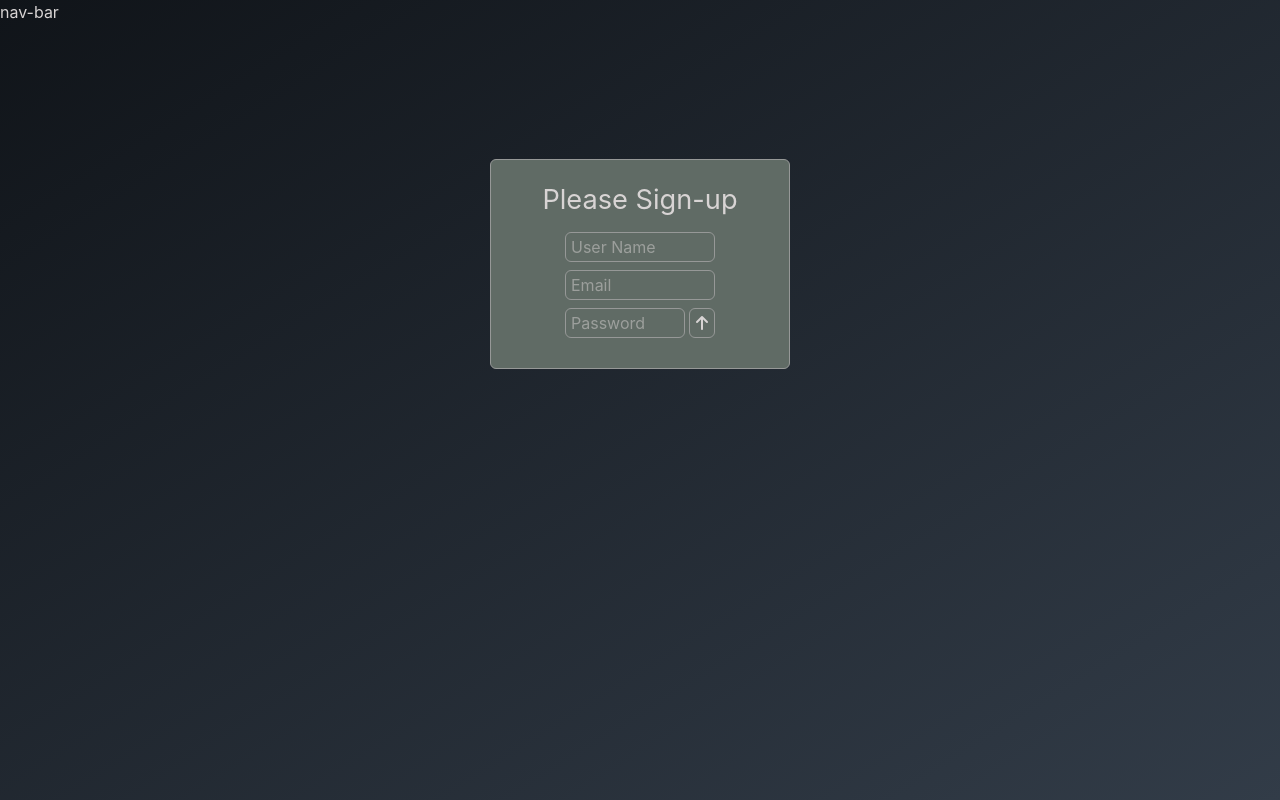
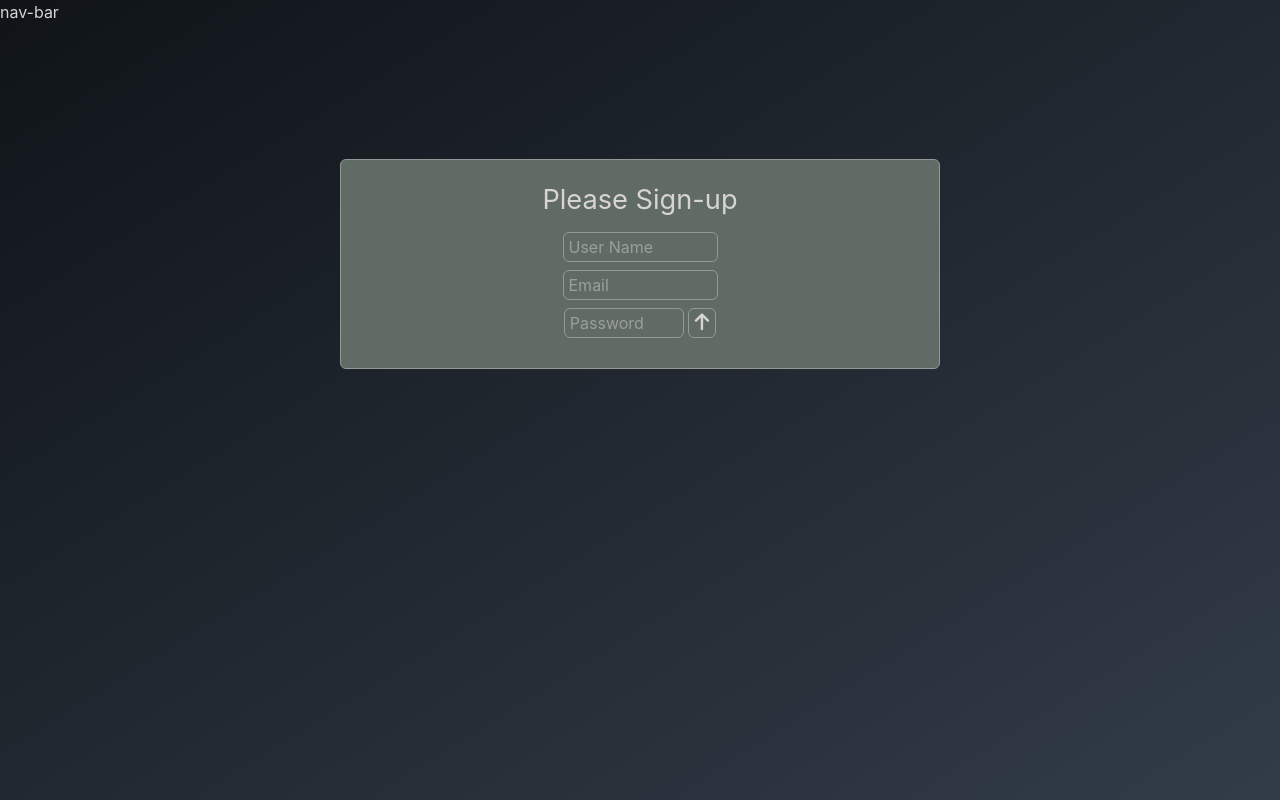
Before and after one commit to RaxPlay/Event-Planner-App, a React (Vite) app in the folder Event-Planner-Client/: page /sign-up in a window 1280 px wide. Built offline with nearby package versions, Linux system fonts and the light colour scheme; no server answers.

Commit message:
Added Nav-Bar

```diff
--- /dev/null
+++ b/Event-Planner-Client/src/pages/events.jsx
@@ -0,0 +1,7 @@
+import React from 'react'
+
+export const Events = () => {
+  return (
+    <div>events</div>
+  )
+}
--- a/Event-Planner-Client/src/styles/index.css
+++ b/Event-Planner-Client/src/styles/index.css
@@ -20,8 +20,12 @@ h2{
 input{
   border: 1px solid var(--border-color);
   border-radius: 6px;
-  width: 150px;
+  width: 155px;
   padding: 2px 5px;
+}
+
+i{
+  font-size: 1.2rem;
 }
 
 #container{
@@ -31,7 +35,7 @@ input{
   text-align: center;
   padding: 20px 10px 30px;
   min-width: 300px;
-  max-width: 500px;
+  width: 600px;
 }
 
 #form-button{
@@ -46,6 +50,17 @@ input{
   color: #31373e;
 }
 
+#nav-bar{
+  background-color: var(--container-bg-color);
+  border: 1px solid var(--border-color);
+  border-radius: 6px;
+  display: flex;
+  justify-content: space-between;
+  width: 500px;
+  min-width: 250px;
+  padding: 15px 80px;
+}
+
 .password-input{
   width: 120px;
 }
```
